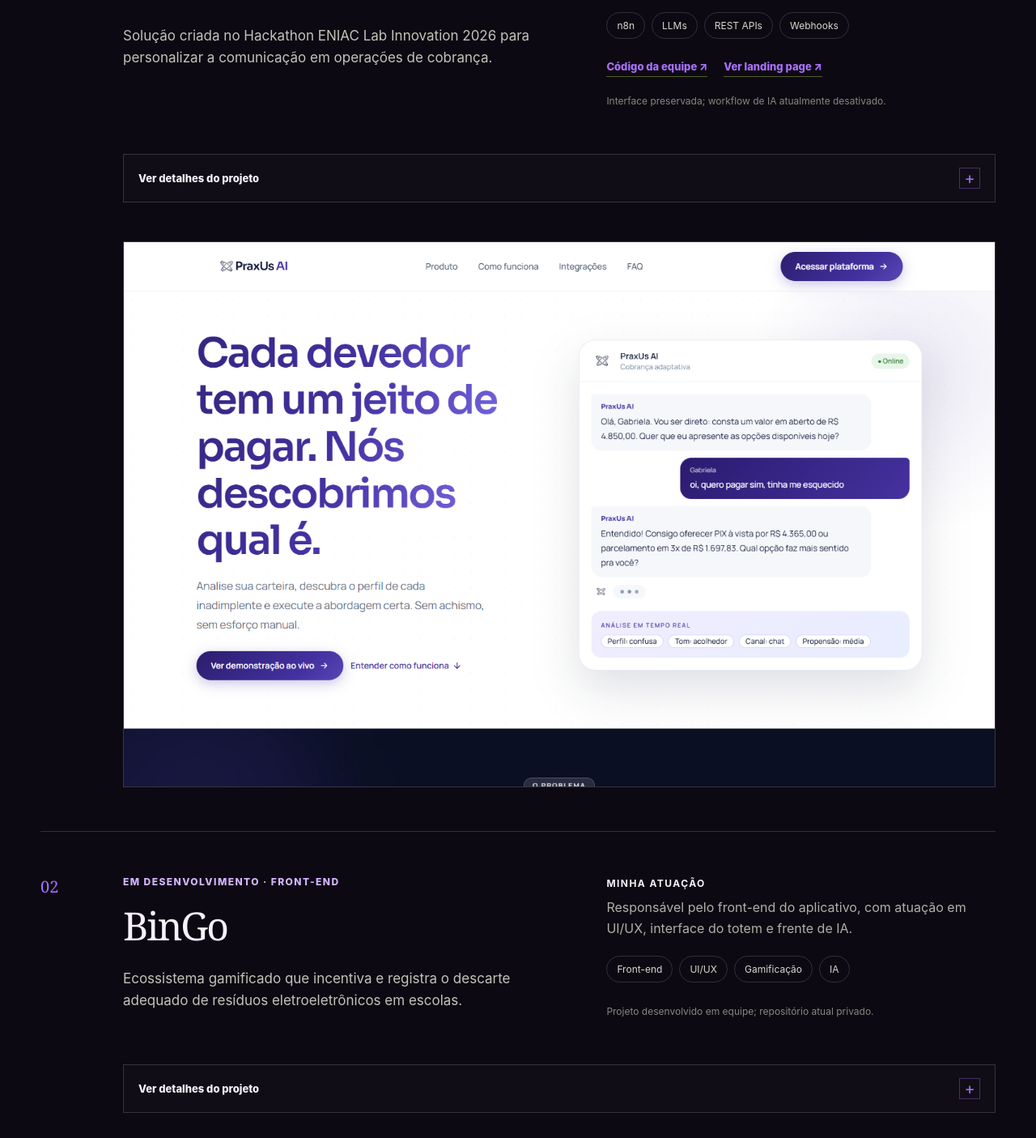
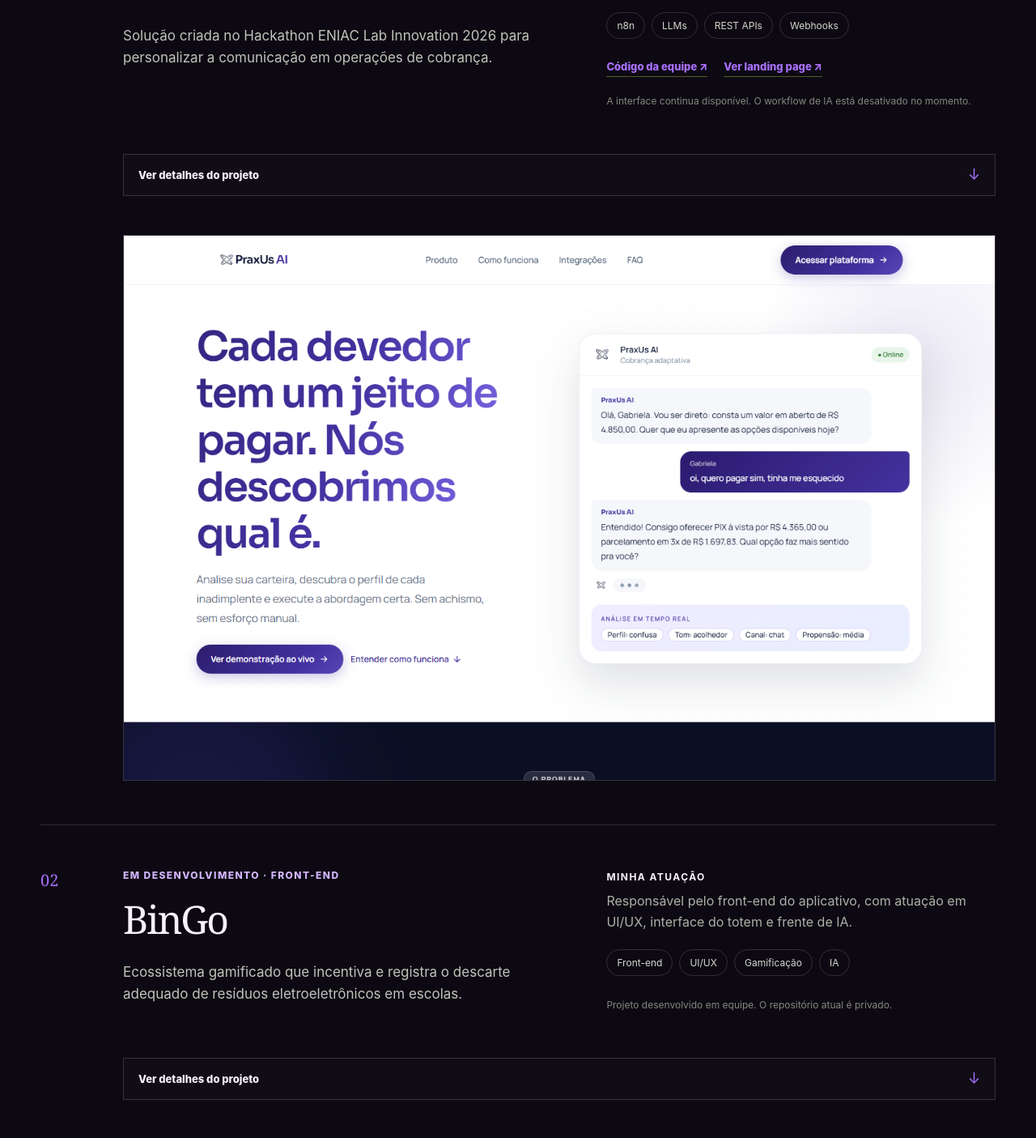
Before and after one commit to gugdev/portfolio, a Next.js app: page / in a window 1280 px wide. Shown: the part 1511-2916 px from the top of the page at 81% size. Built offline with nearby package versions, Linux system fonts and the light colour scheme.

Commit message:
refactor: make portfolio copy feel more natural

```diff
--- a/app/globals.css
+++ b/app/globals.css
@@ -121,8 +121,8 @@
 .projectDisclosure summary:hover { background: rgba(169,112,255,.07); }
 .projectDisclosure summary::-webkit-details-marker { display: none; }
 .projectDisclosure .summaryLabel { color: var(--paper); }
-.projectDisclosure .summaryAction { display: grid; place-items: center; width: 26px; height: 26px; border: 1px solid rgba(169,112,255,.34); color: var(--acid); font-size: 20px; font-weight: 400; line-height: 1; transition: transform .2s ease, background .2s ease; }
-.projectDisclosure[open] .summaryAction { transform: rotate(45deg); background: rgba(169,112,255,.11); }
+.projectDisclosure .summaryAction { color: var(--acid); font-size: 18px; font-weight: 400; line-height: 1; transition: transform .2s ease; }
+.projectDisclosure[open] .summaryAction { transform: rotate(180deg); }
 .disclosureContent { display: grid; grid-template-columns: repeat(3, 1fr); border-top: 1px solid var(--line); }
 .disclosureContent p { min-width: 0; margin: 0; padding: 22px 20px 24px; border-right: 1px solid var(--line); color: #aeb0a7; font-size: 13px; line-height: 1.58; }
 .disclosureContent p:last-child { border-right: 0; }
--- a/app/layout.tsx
+++ b/app/layout.tsx
@@ -2,12 +2,12 @@
 import "./globals.css";
 
 export const metadata: Metadata = {
-  title: "Gustavo Alencar — IA & Engenharia de Software",
+  title: "Gustavo Alencar | IA e Engenharia de Software",
   description:
     "Portfólio de Gustavo Alencar Matos: inteligência artificial aplicada, automação, software e experiências digitais.",
   metadataBase: new URL("https://gustavo-alencar.vercel.app"),
   openGraph: {
-    title: "Gustavo Alencar — IA & Engenharia de Software",
+    title: "Gustavo Alencar | IA e Engenharia de Software",
     description:
       "Projetos de IA aplicada, automação, front-end, back-end e desenvolvimento de produtos.",
     type: "website",
--- a/app/page.tsx
+++ b/app/page.tsx
@@ -14,7 +14,7 @@
       { label: "Código da equipe", href: "https://github.com/marcocaparra/PraxUsLanding" },
       { label: "Ver landing page", href: "https://praxusai.vercel.app" },
     ],
-    note: "Interface preservada; workflow de IA atualmente desativado.",
+    note: "A interface continua disponível. O workflow de IA está desativado no momento.",
     details: {
       challenge: "Criar uma abordagem de cobrança mais contextual e menos genérica, adaptando a comunicação às interações do usuário.",
       solution: "Uma experiência conversacional conectada a workflows no n8n, APIs, webhooks e diferentes modelos de linguagem.",
@@ -34,7 +34,7 @@
     role: "Responsável pelo front-end do aplicativo, com atuação em UI/UX, interface do totem e frente de IA.",
     tech: ["Front-end", "UI/UX", "Gamificação", "IA"],
     links: [],
-    note: "Projeto desenvolvido em equipe; repositório atual privado.",
+    note: "Projeto desenvolvido em equipe. O repositório atual é privado.",
     details: {
       challenge: "Tornar o descarte de resíduos eletroeletrônicos mais compreensível e envolvente para estudantes.",
       solution: "Um ecossistema gamificado com missões, registro de impacto, aplicativo mobile e interface para um totem de coleta.",
@@ -78,7 +78,7 @@
     details: {
       challenge: "Ajudar crianças a desenvolver hábitos de higiene bucal de uma maneira simples e lúdica.",
       solution: "Aplicativo Android com recursos educativos, gamificação e identidade visual voltada ao público infantil.",
-      status: "Projeto acadêmico desenvolvido em equipe; o repositório público está mantido na conta de um integrante.",
+      status: "Projeto acadêmico desenvolvido em equipe. O repositório público está na conta de um dos integrantes.",
     },
     links: [{ label: "Código da equipe", href: "https://github.com/Enzo-Dutra/EscovAcao" }],
     image: null,
@@ -89,12 +89,12 @@
     label: "Back-end · Gestão",
     description:
       "Sistema web para motoristas de vans escolares gerenciarem alunos, rotas, chamadas e pagamentos.",
-    role: "Desenvolvimento back-end em equipe; participação registrada no README do repositório original.",
+    role: "Desenvolvimento back-end em equipe. Minha participação está registrada no README do repositório original.",
     tech: ["PHP", "JavaScript", "MySQL", "HTML/CSS"],
     details: {
       challenge: "Centralizar tarefas recorrentes de motoristas de vans escolares, como alunos, rotas, chamadas e pagamentos.",
       solution: "Sistema web com interface de gestão e persistência de dados em MySQL.",
-      status: "Projeto acadêmico desenvolvido em equipe; minha participação está registrada no README original.",
+      status: "Projeto acadêmico desenvolvido em equipe. Minha participação está registrada no README original.",
     },
     links: [{ label: "Código da equipe", href: "https://github.com/Enzo-Dutra/PagVan" }],
     image: null,
@@ -214,7 +214,7 @@
               <details className="projectDisclosure">
                 <summary>
                   <span className="summaryLabel">Ver detalhes do projeto</span>
-                  <span className="summaryAction" aria-hidden="true">+</span>
+                  <span className="summaryAction" aria-hidden="true">↓</span>
                 </summary>
                 <div className="disclosureContent">
                   <p><strong>Desafio</strong>{project.details.challenge}</p>
@@ -275,8 +275,8 @@
             </p>
             <p className="aboutMission">
               Meu objetivo é usar tecnologia para reduzir tarefas repetitivas e o trabalho operacional
-              que consome tempo desnecessariamente — para que as pessoas possam dedicar mais energia ao
-              que realmente importa e ao que gostam de fazer.
+              que toma tempo sem necessidade. Quero ajudar as pessoas a terem mais tempo e energia para
+              o que realmente importa e para o que gostam de fazer.
             </p>
           </div>
           <div className="skillCloud">
@@ -289,7 +289,7 @@
         <p className="kicker">Formação</p>
         <div className="timeline" data-reveal>
           <div className="educationItem">
-            <span>2026 — 2028</span>
+            <span>2026 a 2028</span>
             <div><h3>Engenharia de Software</h3><p>ENIAC · Bacharelado em andamento</p></div>
           </div>
           <div className="educationItem">
```
